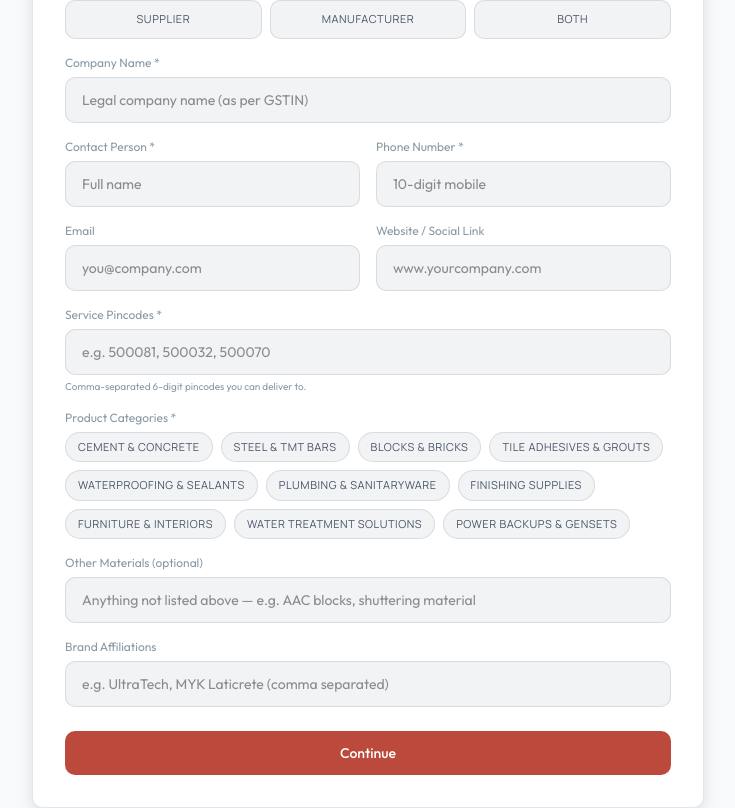
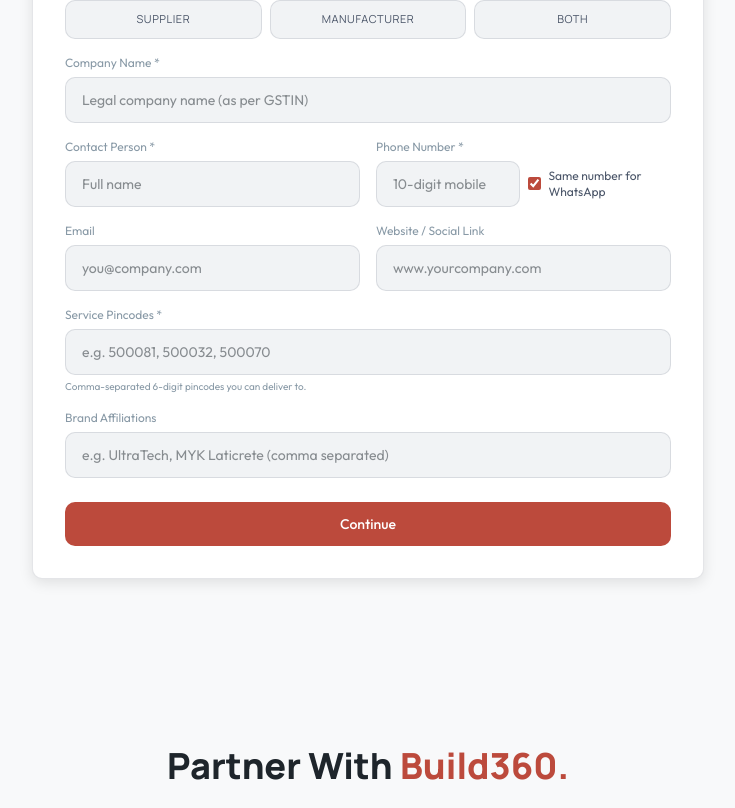
Before and after one commit to RaghavendraIyer/biome-build360-site, a Next.js app: page /partners in a window 1280 px wide. Shown: the part 1480-2288 px from the top of the page, without its empty margins (272-1007 px from the left). Built offline with nearby package versions, Linux system fonts and the light colour scheme.

Commit message:
feat: add WhatsApp toggle + Supplier type field to vendor wizard (Notion Supplier type added)

```diff
--- a/app/api/submit-lead/route.ts
+++ b/app/api/submit-lead/route.ts
@@ -20,6 +20,7 @@ function buildVendorProperties(body: Record<string, unknown>) {
       multi_select: categories.map((c) => ({ name: String(c) })),
     },
     'Other Materials': { rich_text: [{ text: { content: String(body.other_materials || '') } }] },
+    'Supplier type': { rich_text: [{ text: { content: String(body.supplier_type || '') } }] },
     'Brand Affiliations': { rich_text: [{ text: { content: brands.join(', ') } }] },
     GSTIN: { rich_text: [{ text: { content: String(body.gstin || '') } }] },
     PAN: { rich_text: [{ text: { content: String(body.pan || '') } }] },
--- a/components/partners/VendorRegistrationWizard.tsx
+++ b/components/partners/VendorRegistrationWizard.tsx
@@ -25,11 +25,12 @@ interface VendorForm {
   company: string;
   contact_person: string;
   phone: string;
+  whatsapp_same: boolean;
   email: string;
   website: string;
   pincodes: string;
-  product_categories: string[];
   other_materials: string;
+  supplier_type: string;
   brand_affiliations: string;
   gstin: string;
   pan: string;
@@ -42,11 +43,12 @@ const initialForm: VendorForm = {
   company: '',
   contact_person: '',
   phone: '',
+  whatsapp_same: true,
   email: '',
   website: '',
-  pincodes: '',
-  product_categories: [],
+  pincodes: "",
   other_materials: '',
+  supplier_type: '',
   brand_affiliations: '',
   gstin: '',
   pan: '',
@@ -75,16 +77,6 @@ export function VendorRegistrationWizard({ onComplete }: VendorRegistrationWizar
     setError(null);
   }, []);
 
-  const toggleCategory = (cat: string) => {
-    setForm((f) => ({
-      ...f,
-      product_categories: f.product_categories.includes(cat)
-        ? f.product_categories.filter((c) => c !== cat)
-        : [...f.product_categories, cat],
-    }));
-    setError(null);
-  };
-
   const validateStep1 = useCallback((): string | null => {
     if (!form.business_type) return 'Select your business type';
     if (!form.company.trim()) return 'Company name is required';
@@ -94,9 +86,8 @@ export function VendorRegistrationWizard({ onComplete }: VendorRegistrationWizar
     const pincodes = form.pincodes.split(',').map((p) => p.trim()).filter(Boolean);
     if (pincodes.length === 0) return 'At least one service pincode is required';
     if (pincodes.some((p) => !/^\d{6}$/.test(p))) return 'Pincodes must be 6-digit numbers, comma separated';
-    if (form.product_categories.length === 0) return 'Select at least one product category';
     return null;
-  }, [form.business_type, form.company, form.contact_person, form.phone, form.email, form.pincodes, form.product_categories]);
+  }, [form.business_type, form.company, form.contact_person, form.phone, form.email, form.pincodes]);
 
   const validateStep2 = useCallback((): string | null => {
     if (form.gstin && !GSTIN_RE.test(form.gstin.trim().toUpperCase())) return 'GSTIN looks invalid — expected 15 characters (e.g. 36ABCDE1234F1Z5)';
@@ -154,7 +145,6 @@ export function VendorRegistrationWizard({ onComplete }: VendorRegistrationWizar
         posthog.capture('vendor_registration_submitted', {
           company: form.company,
           business_type: form.business_type,
-          categories: form.product_categories,
           source: 'vendor-registration',
         });
         setDone(true);
@@ -266,9 +256,26 @@ export function VendorRegistrationWizard({ onComplete }: VendorRegistrationWizar
                 <label className={labelCls}>Contact Person *</label>
                 <input type="text" value={form.contact_person} onChange={(e) => set('contact_person', e.target.value)} placeholder="Full name" className={inputCls} />
               </div>
-              <div>
-                <label className={labelCls}>Phone Number *</label>
-                <input type="tel" value={form.phone} onChange={(e) => set('phone', e.target.value)} placeholder="10-digit mobile" className={inputCls} />
+<div>
+              <label className={labelCls}>Phone Number *</label>
+              <div className="grid grid-cols-2 gap-2">
+                <input
+                  type="tel"
+                  value={form.phone}
+                  onChange={(e) => set('phone', e.target.value)}
+                  placeholder="10-digit mobile"
+                  className={inputCls}
+                />
+                <label className="flex items-center gap-2 text-xs text-[var(--color-text-secondary)] cursor-pointer">
+                  <input
+                    type="checkbox"
+                    checked={form.whatsapp_same}
+                    onChange={(e) => set('whatsapp_same', e.target.checked)}
+                    className="accent-[var(--color-primary)]"
+                  />
+                  Same number for WhatsApp
+                </label>
+              </div>
               </div>
             </div>
             <div className="grid grid-cols-1 sm:grid-cols-2 gap-4">
@@ -287,30 +294,7 @@ export function VendorRegistrationWizard({ onComplete }: VendorRegistrationWizar
               <p className="text-[10px] text-[var(--color-text-muted)] mt-1">Comma-separated 6-digit pincodes you can deliver to.</p>
             </div>
             <div>
-              <label className={labelCls}>Product Categories *</label>
-              <div className="flex flex-wrap gap-2">
-                {PRODUCT_CATEGORIES.map((cat) => (
-                  <button
-                    key={cat}
-                    type="button"
-                    onClick={() => toggleCategory(cat)}
-                    className={`px-3 py-1.5 text-[11px] font-mono uppercase tracking-wider rounded-full border transition-colors ${
-                      form.product_categories.includes(cat)
-                        ? 'bg-[var(--color-primary-10)] text-[var(--color-primary)] border-[var(--color-primary-18)]'
-                        : 'bg-[var(--color-bg-surface-alt)] text-[var(--color-text-secondary)] border-[var(--color-border-light)] hover:border-[var(--color-primary-18)]'
-                    }`}
-                  >
-                    {cat}
-                  </button>
-                ))}
-              </div>
-            </div>
-            <div>
-              <label className={labelCls}>Other Materials (optional)</label>
-              <input type="text" value={form.other_materials} onChange={(e) => set('other_materials', e.target.value)} placeholder="Anything not listed above — e.g. AAC blocks, shuttering material" className={inputCls} />
-            </div>
-            <div>
-              <label className={labelCls}>Brand Affiliations</label>
+                <label className={labelCls}>Brand Affiliations</label>
               <input type="text" value={form.brand_affiliations} onChange={(e) => set('brand_affiliations', e.target.value)} placeholder="e.g. UltraTech, MYK Laticrete (comma separated)" className={inputCls} />
             </div>
           </div>
```
